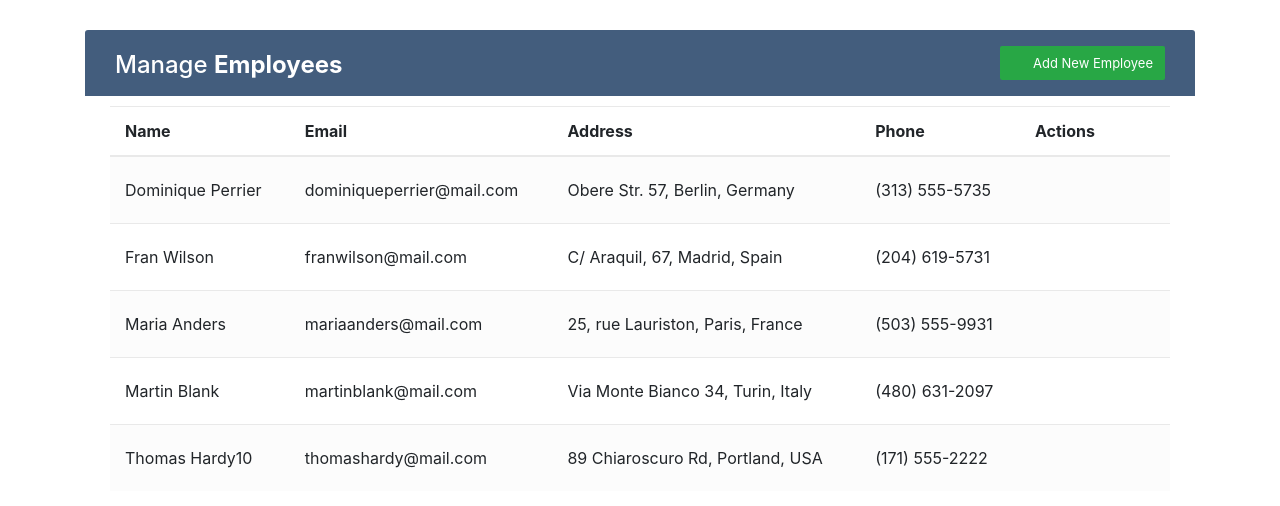
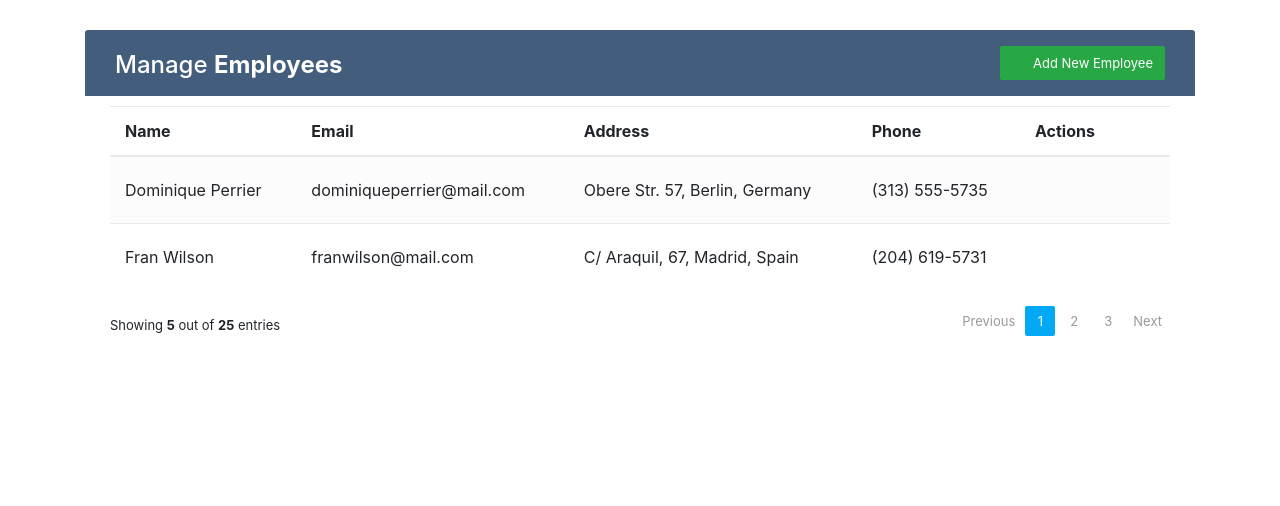
Before and after one commit to ArinSoftware/man-emp, a React (Create React App) app: page / in a window 1280 px wide. Shown: the top 506 px of the page. Built offline with nearby package versions, Linux system fonts and the light colour scheme.

Commit message:
Lesson 11

```diff
--- a/src/components/EmployeeList.js
+++ b/src/components/EmployeeList.js
@@ -1,12 +1,13 @@
-import { Modal, Button, Alert } from 'react-bootstrap';
+import { Modal, Button, Alert} from 'react-bootstrap';
 import {useContext, useEffect, useState } from 'react';
 import {EmployeeContext} from '../contexts/EmployeeContext';
 import Employee from './Employee';
 import AddForm from './AddForm';
+import Pagination from './Pagination';
 
 const EmployeeList = () => {
 
-    const {employees} = useContext(EmployeeContext);
+    const {sortedEmployees} = useContext(EmployeeContext);
 
     const [showAlert, setShowAlert] = useState(false);
 
@@ -15,6 +16,9 @@
     const handleShow = () => setShow(true);
     const handleClose = () => setShow(false);
     //const handleShowAlert = () =>setShowAlert(true);
+
+    const [currentPage, setCurrentPage] = useState(1);
+    const [employeesPerPage] = useState(2)
 
     const handleShowAlert = () => {
         setShowAlert(true);
@@ -29,7 +33,12 @@
         return () => {
             handleShowAlert();
         }
-    }, [employees])
+    }, [sortedEmployees])
+
+    const indexOfLastEmployee = currentPage * employeesPerPage;
+    const indexOfFirstEmployee = indexOfLastEmployee - employeesPerPage;
+    const currentEmployees = sortedEmployees.slice(indexOfFirstEmployee, indexOfLastEmployee);
+    const totalPagesNum = Math.ceil(sortedEmployees.length / employeesPerPage);
 
 
     return (
@@ -62,7 +71,7 @@
         <tbody>
 
                 {
-                  employees.sort((a,b)=>(a.name < b.name ? -1 : 1)).map(employee => (
+                  currentEmployees.map(employee => (
                       <tr key={employee.id}>
                         <Employee employee={employee} />
                     </tr>
@@ -72,6 +81,8 @@
 
         </tbody>
     </table>
+
+    <Pagination pages = {totalPagesNum} setCurrentPage={setCurrentPage} />
 
     <Modal show={show} onHide={handleClose}>
         <Modal.Header closeButton>
--- /dev/null
+++ b/src/components/Pagination.js
@@ -0,0 +1,52 @@
+import { useEffect, useState } from "react";
+
+const Pagination = ({pages, setCurrentPage}) => {
+
+
+    const numOfPages = [];
+
+    for (let i=1; i <= pages; i++) {
+        numOfPages.push(i);
+    }
+
+    const [currentButton, setCurrentButton] = useState(1);
+
+    useEffect(() => {
+        setCurrentPage(currentButton);
+    }, [currentButton, setCurrentPage])
+
+    return (
+        <div className="clearfix">
+        <div className="hint-text">Showing <b>5</b> out of <b>25</b> entries</div>
+        <ul className="pagination">
+            <li className={`${currentButton === 1 ? 'page-item disabled' : 'page-item' }`}><a href="#!"
+                onClick = { () => setCurrentButton((prev) => prev === 1 ? prev : prev - 1)}
+            >Previous</a></li>
+{
+            numOfPages.map((page, index) => {
+                return (
+                    <li key={index} className={`${currentButton === page ? 'page-item active' : 'page-item' }`}><a href="#!" className="page-link"
+                        onClick = {()=>setCurrentButton(page)}
+                    >{page}</a></li>
+                )
+            })
+
+}
+
+<li className={`${currentButton === numOfPages.length ? 'page-item disabled' : 'page-item' }`}><a href="#!"
+                onClick = { () => setCurrentButton((next) => next === numOfPages.length ? next : next + 1)}
+            >Next</a></li>
+        </ul>
+    </div>
+    )
+}
+
+export default Pagination;
+
+/* <li className="page-item disabled"><a href="#!">Previous</a></li>
+<li className="page-item"><a href="#!" className="page-link">1</a></li>
+<li className="page-item"><a href="#!" className="page-link">2</a></li>
+<li className="page-item active"><a href="#!" className="page-link">3</a></li>
+<li className="page-item"><a href="#!" className="page-link">4</a></li>
+<li className="page-item"><a href="#!" className="page-link">5</a></li>
+<li className="page-item"><a href="#!" className="page-link">Next</a></li> */
--- a/src/contexts/EmployeeContext.js
+++ b/src/contexts/EmployeeContext.js
@@ -13,6 +13,10 @@
         {id:uuidv4(), name: 'Martin Blank', email: 'martinblank@mail.com', address: 'Via Monte Bianco 34, Turin, Italy', phone: '(480) 631-2097'}
 ])
 
+const sortedEmployees = employees.sort((a,b)=>(a.name < b.name ? -1 : 1));
+
+
+
 const addEmployee = (name, email, address, phone) => {
     setEmployees([...employees , {id:uuidv4(), name, email, address, phone}])
 }
@@ -26,7 +30,7 @@
 }
 
     return (
-        <EmployeeContext.Provider value={{employees, addEmployee, deleteEmployee, updateEmployee}}>
+        <EmployeeContext.Provider value={{sortedEmployees, addEmployee, deleteEmployee, updateEmployee}}>
             {props.children}
         </EmployeeContext.Provider>
     )
```
Also changed, not shown: 1 other file (tests, documents, lock files or other folders).
